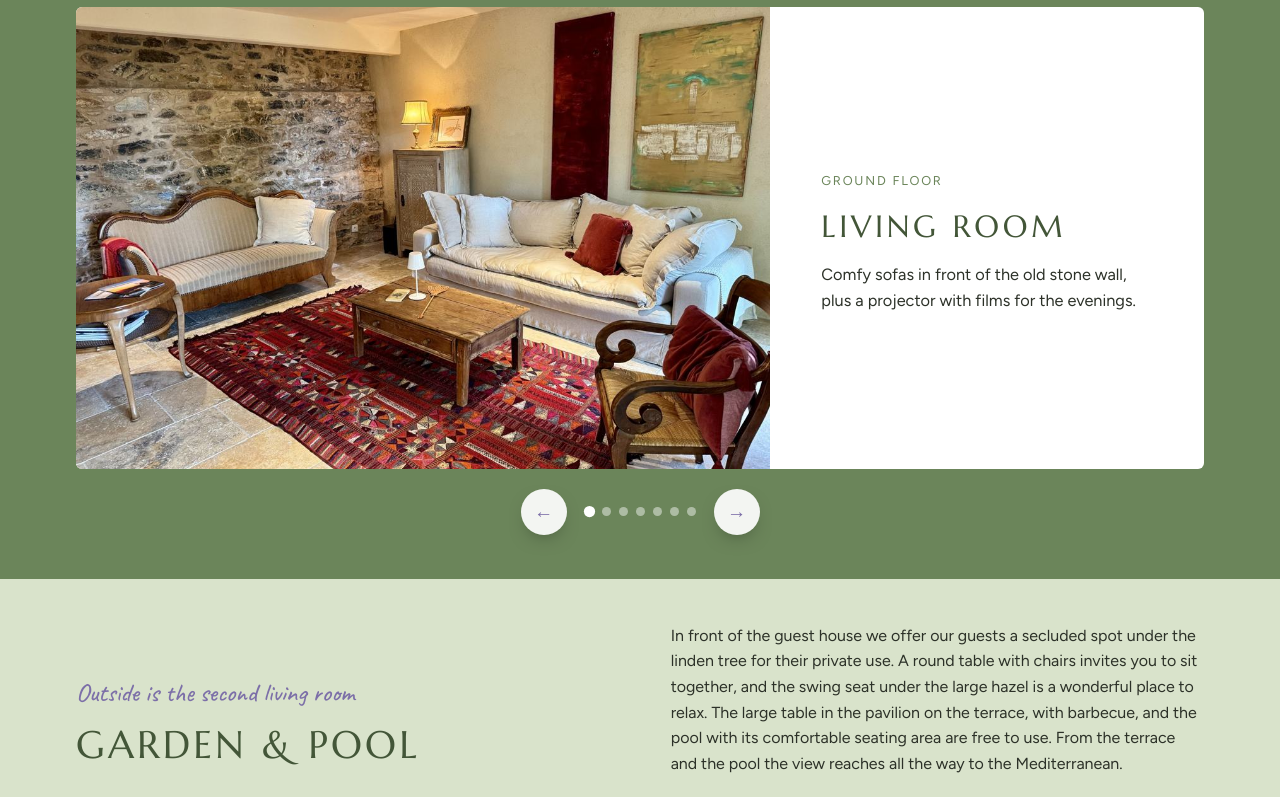
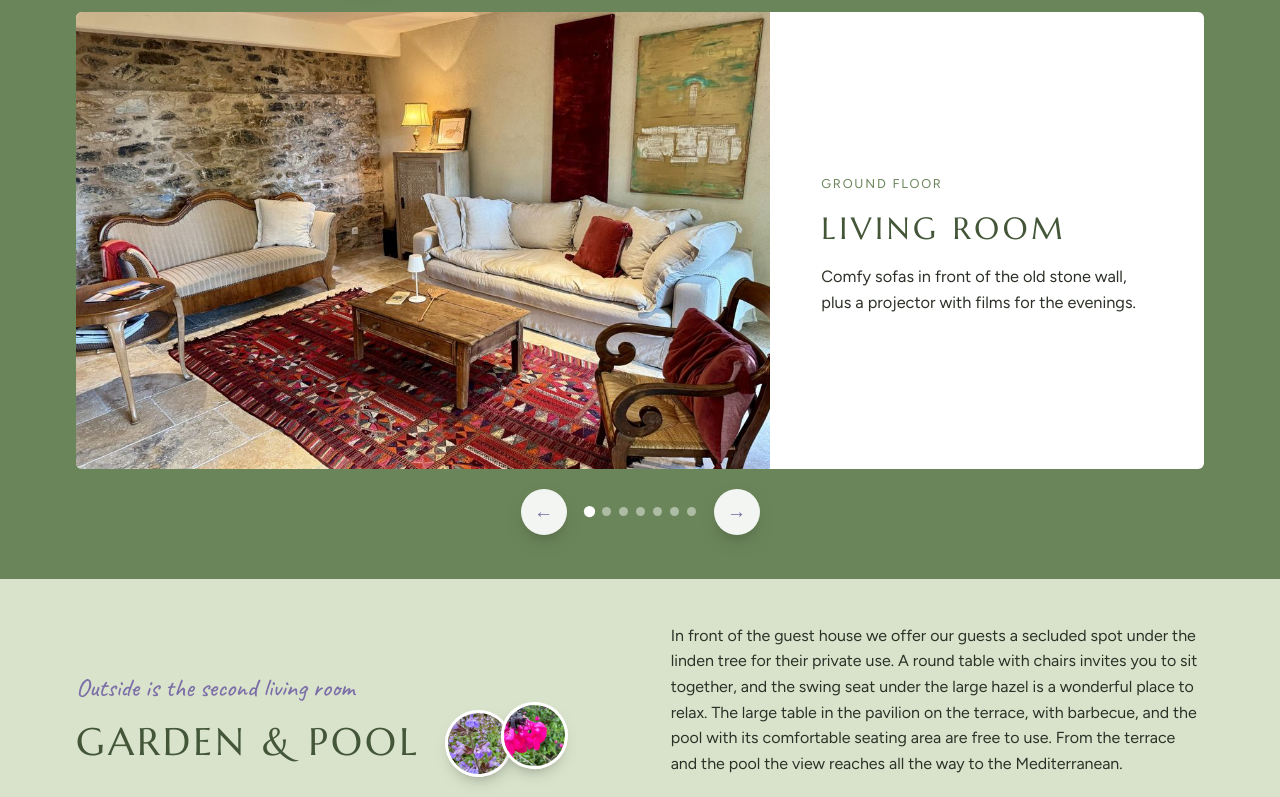
Before and after one commit to JulianDoebbeling/gitedelacalade, a plain HTML site: page website/index.html in a window 1280 px wide. Shown: the part 1695-2492 px from the top of the page. Drawn offline with Linux system fonts and the light colour scheme.

Commit message:
Gartenblumen als runde Sticker neben den Überschriften von Haus und Garten
Co-Authored-By: Claude Opus 5.5 <noreply@anthropic.com>
Claude-Session: https://claude.ai/code/session_01H8ey63UVaettjZ3X7NrcjS

```diff
--- a/website/index.html
+++ b/website/index.html
@@ -405,6 +405,13 @@ section{padding-block:var(--pad)}
 #umgebung .map{box-shadow:0 18px 40px -26px rgba(44,49,40,.55)}
 
 @media (max-width:820px){#willkommen h2{display:none}#willkommen .eyebrow{font-size:1.45rem;margin-bottom:4px}#willkommen .text p{font-size:.9rem;line-height:1.45}}
+
+/* garden flowers as little round stickers next to the headings */
+.h2row{display:flex;align-items:center;gap:clamp(14px,2vw,26px);flex-wrap:nowrap}
+.blooms{display:flex;flex:0 0 auto}
+.blooms img{width:clamp(46px,5.2vw,72px);height:clamp(46px,5.2vw,72px);border-radius:50%;object-fit:cover;border:3px solid #fff;box-shadow:0 8px 18px -10px rgba(0,0,0,.5);transform:rotate(-8deg)}
+.blooms img+img{margin-left:-12px;transform:rotate(7deg) translateY(-8px)}
+@media (max-width:820px){.blooms img{width:40px;height:40px;border-width:2px}.blooms img+img{margin-left:-8px;transform:rotate(7deg) translateY(-5px)}}
 </style>
 </head>
 <body>
@@ -462,7 +469,7 @@ section{padding-block:var(--pad)}
   <section class="band olive fit" id="haus">
     <div class="wrap">
       <div class="headrow">
-        <div><span class="hand eyebrow" data-i18n="hand_house">88 m² zum Wohlfühlen</span><h2 data-i18n="house_h">Das Haus</h2></div>
+        <div><span class="hand eyebrow" data-i18n="hand_house">88 m² zum Wohlfühlen</span><div class="h2row"><h2 data-i18n="house_h">Das Haus</h2><div class="blooms" aria-hidden="true"><img src="img/bl-passiflora.jpg" alt="" loading="lazy"><img src="img/bl-brandkraut.jpg" alt="" loading="lazy"></div></div></div>
         <p data-i18n="house_p">Unten wohnen, kochen und essen, oben zwei große Schlafzimmer unter den Holzbalken. Das Erdgeschoss ist klimatisiert.</p>
       </div>
       <div class="slides house-sl">
@@ -483,7 +490,7 @@ section{padding-block:var(--pad)}
   <section id="garten" class="fit">
     <div class="wrap">
       <div class="headrow">
-        <div><span class="hand eyebrow" data-i18n="hand_garden">Draußen ist das zweite Wohnzimmer</span><h2 data-i18n="garden_h">Garten &amp; Pool</h2></div>
+        <div><span class="hand eyebrow" data-i18n="hand_garden">Draußen ist das zweite Wohnzimmer</span><div class="h2row"><h2 data-i18n="garden_h">Garten &amp; Pool</h2><div class="blooms" aria-hidden="true"><img src="img/bl-salbei.jpg" alt="" loading="lazy"><img src="img/bl-salbei-pink.jpg" alt="" loading="lazy"></div></div></div>
         <p data-i18n="garden_p">Vor dem Gästehaus bieten wir unseren Gästen einen lauschigen Platz unter der Linde zur privaten Nutzung. Ein runder Tisch mit Stühlen lädt zum Zusammensitzen ein, und auf der Hollywoodschaukel unter dem großen Haselstrauch lässt es sich wunderbar entspannen. Der große Tisch im Pavillon auf der Terrasse mit Grill sowie der Pool mit gemütlicher Sitzgruppe stehen zur freien Nutzung. Von der Terrasse und dem Pool reicht der Blick bis zum Mittelmeer.</p>
       </div>
       <div class="slides" id="slides" aria-roledescription="Bildergalerie">
```
Also changed, not shown: website/img/bl-brandkraut.jpg (added), website/img/bl-passiflora.jpg (added), website/img/bl-salbei-pink.jpg (added), website/img/bl-salbei.jpg (added).
